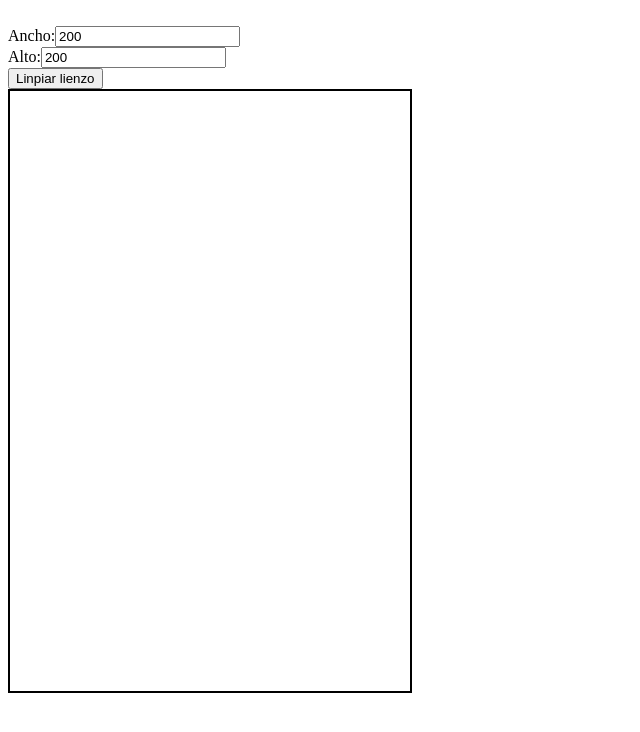
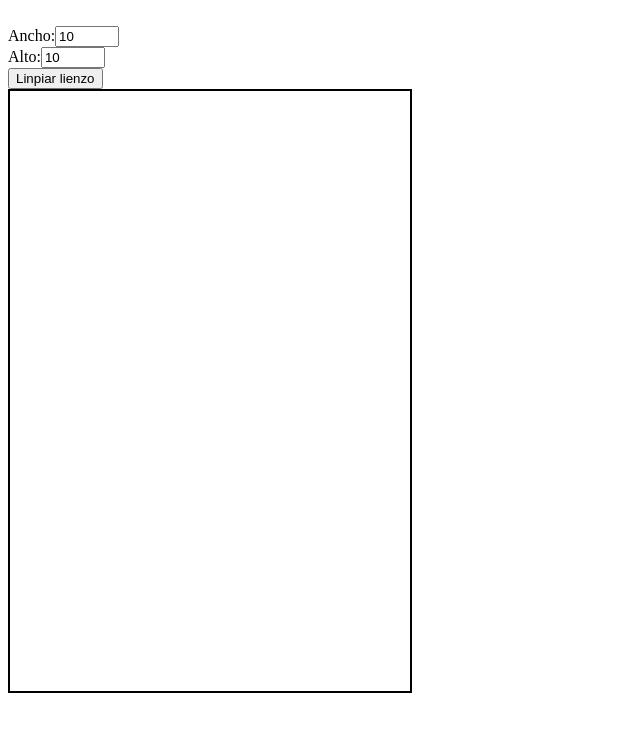
Before and after one commit to zx21student019/cliente_general, a plain HTML site: page cliente_more/canvas/v3/index.html in a window 1280 px wide. Shown: the whole page, without its empty margins (0-640 px from the left). Drawn offline with Linux system fonts and the light colour scheme.

Commit message:
canvasV3 terminado

```diff
--- a/cliente_more/canvas/v3/index.html
+++ b/cliente_more/canvas/v3/index.html
@@ -17,8 +17,8 @@
 <body>
 
     <br>
-    <label>Ancho:</label><input onchange="modificaRectangulo()" type="number" id="ancho" value="200"><br>
-    <label>Alto:</label><input onchange="modificaRectangulo()" type="number" id="alto" value="200"><br>
+    <label>Ancho:</label><input onchange="modificaRectangulo()" type="number" id="ancho" value="10" min="10" max="390"><br>
+    <label>Alto:</label><input onchange="modificaRectangulo()" type="number" id="alto" value="10" min="10" max="390"><br>
     <button onclick="dbjCanvas.limpiarLienzo(document.getElementById('myCanvas'))">Linpiar lienzo</button><br>
     <canvas id="myCanvas" width="400" height="600"></canvas>
 </body>
```
